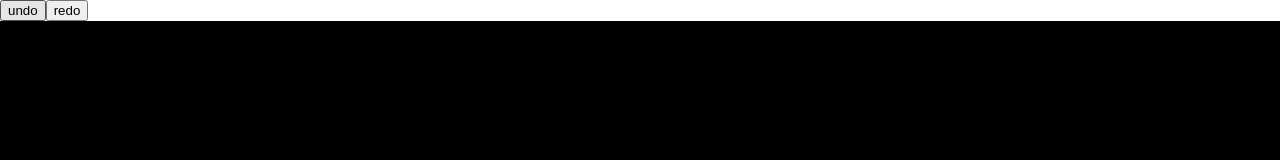
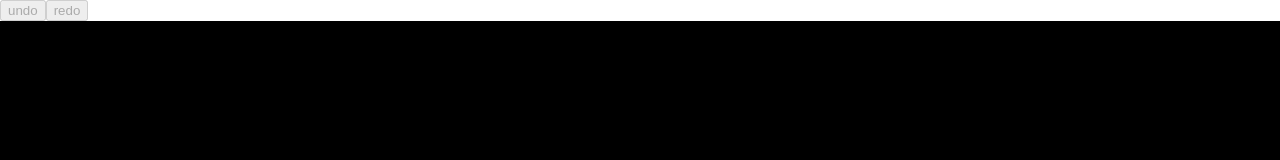
Before and after one commit to TO-koswald/circles, a Vue app: page / in a window 1280 px wide. Shown: the top 160 px of the page. Built offline with nearby package versions, Linux system fonts and the light colour scheme.

Commit message:
Disable buttons if cannot undo/redo

```diff
--- a/src/App.vue
+++ b/src/App.vue
@@ -1,6 +1,6 @@
 <template>
-  <button @click="undo">undo</button>
-  <button @click="redo">redo</button>
+  <button @click="undo" :disabled="visibleCircles.length === 0">undo</button>
+  <button @click="redo" :disabled="poppedCircles.length === 0">redo</button>
   <main @click="addCircle">
     <div
       v-for="(circle, index) in visibleCircles"
```
